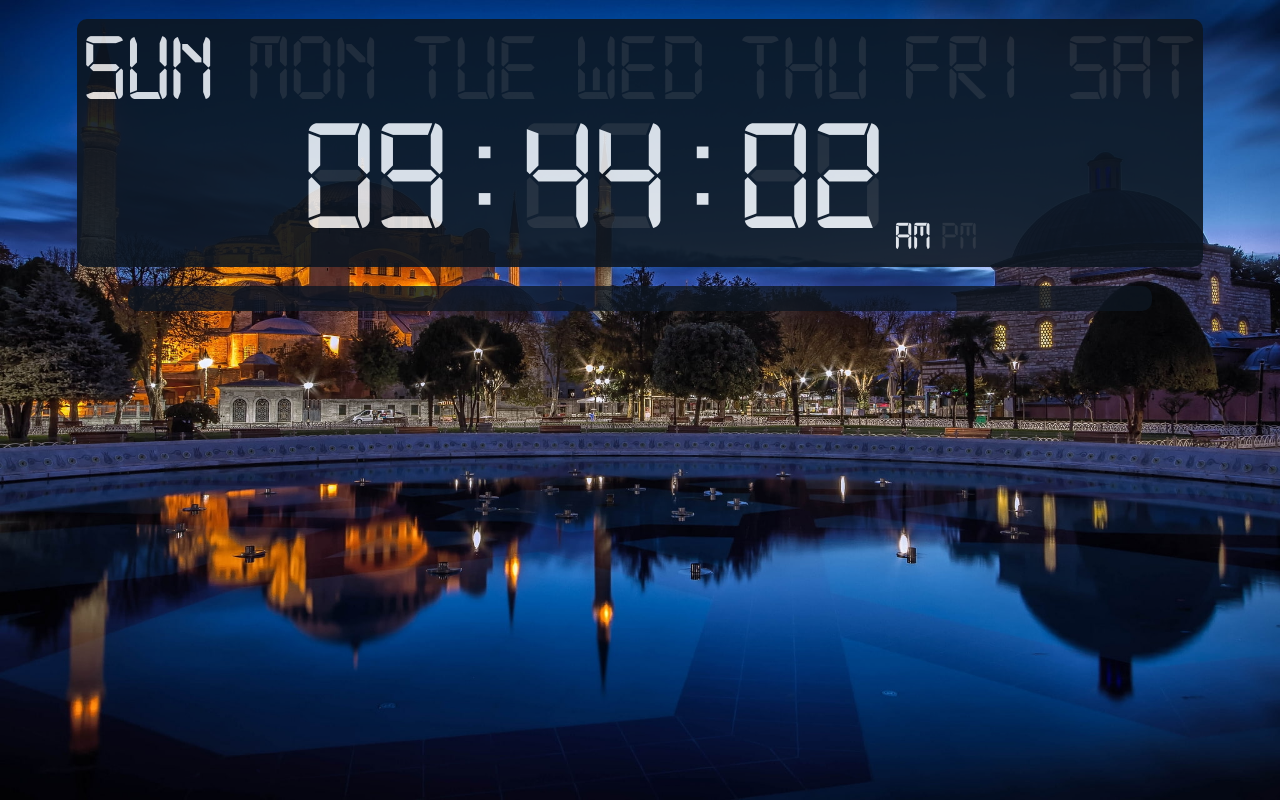
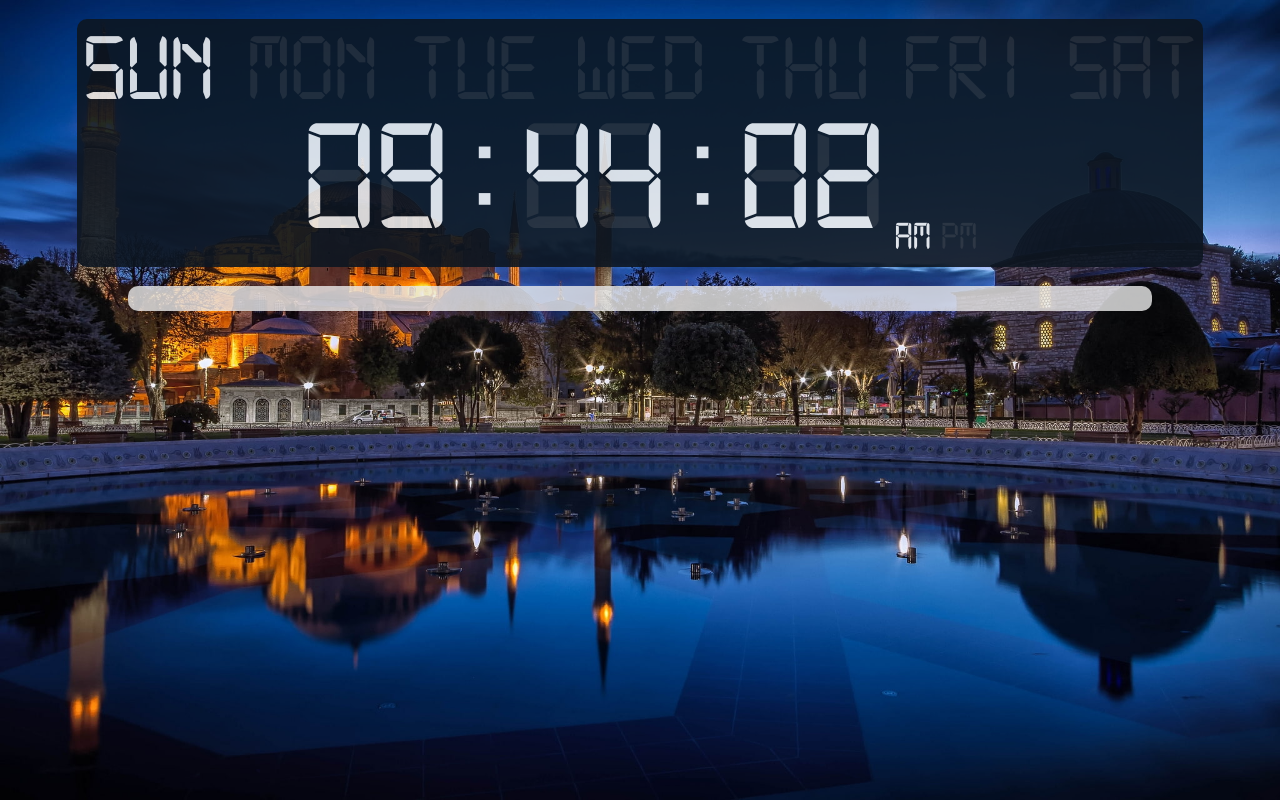
Before and after one commit to prayertimes11/prayertimesn, a Next.js app: page / in a window 1280 px wide. Built offline with nearby package versions, Linux system fonts and the light colour scheme; no server answers.

Commit message:
add table width

```diff
--- a/src/app/App.css
+++ b/src/app/App.css
@@ -5,7 +5,7 @@
 
 .adhans {
   justify-content: space-between;
-  background-color: #0d1621;
+  background-color: #ebebeb;
   padding: 20px 20px 5px 20px;
   opacity: 0.8;
   border-radius: 10px;
@@ -13,6 +13,10 @@
   font-weight: bolder;
   width: 80vw;
   margin: 0 auto;
+}
+
+table {
+  width: 100%;
 }
 
 .bg {
```
